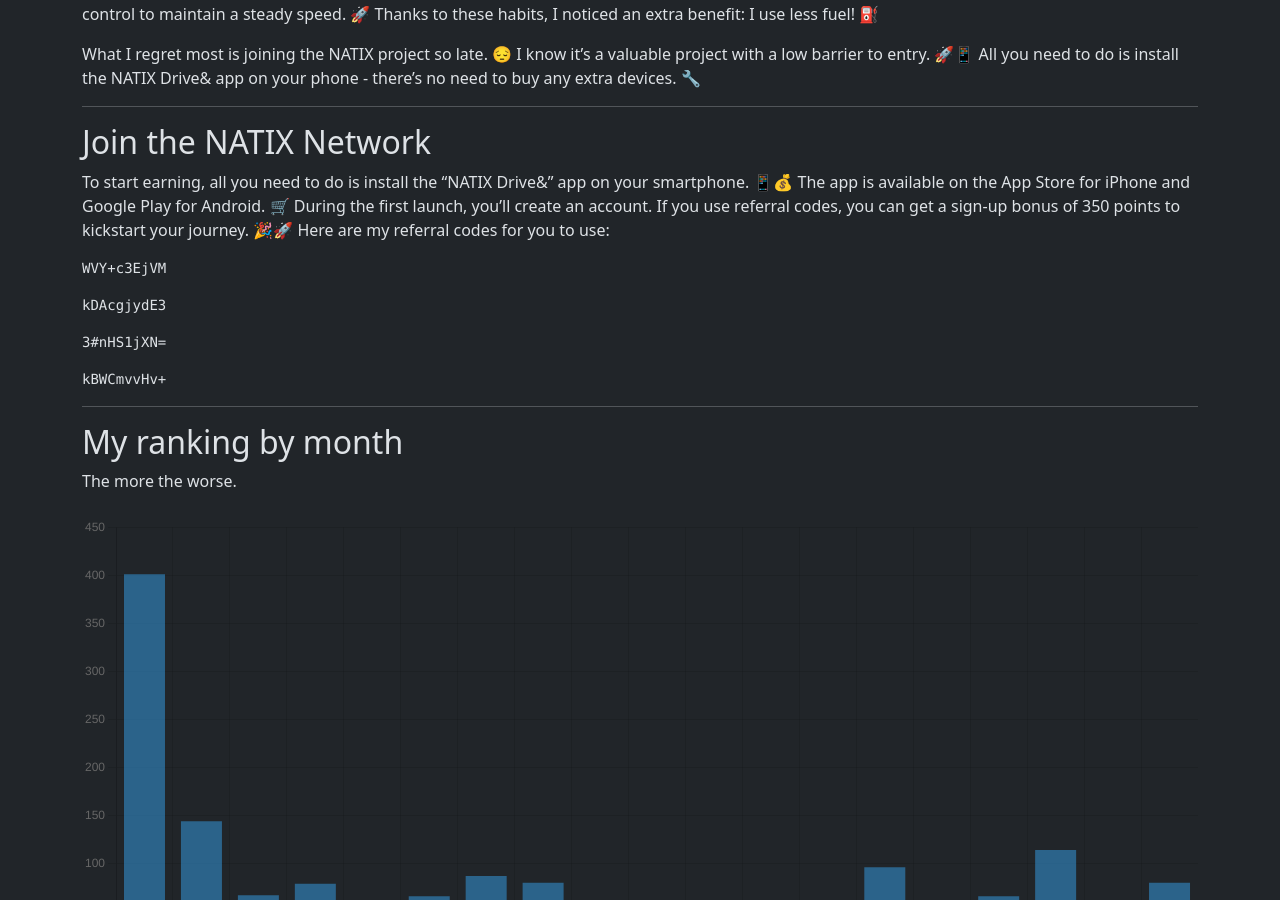
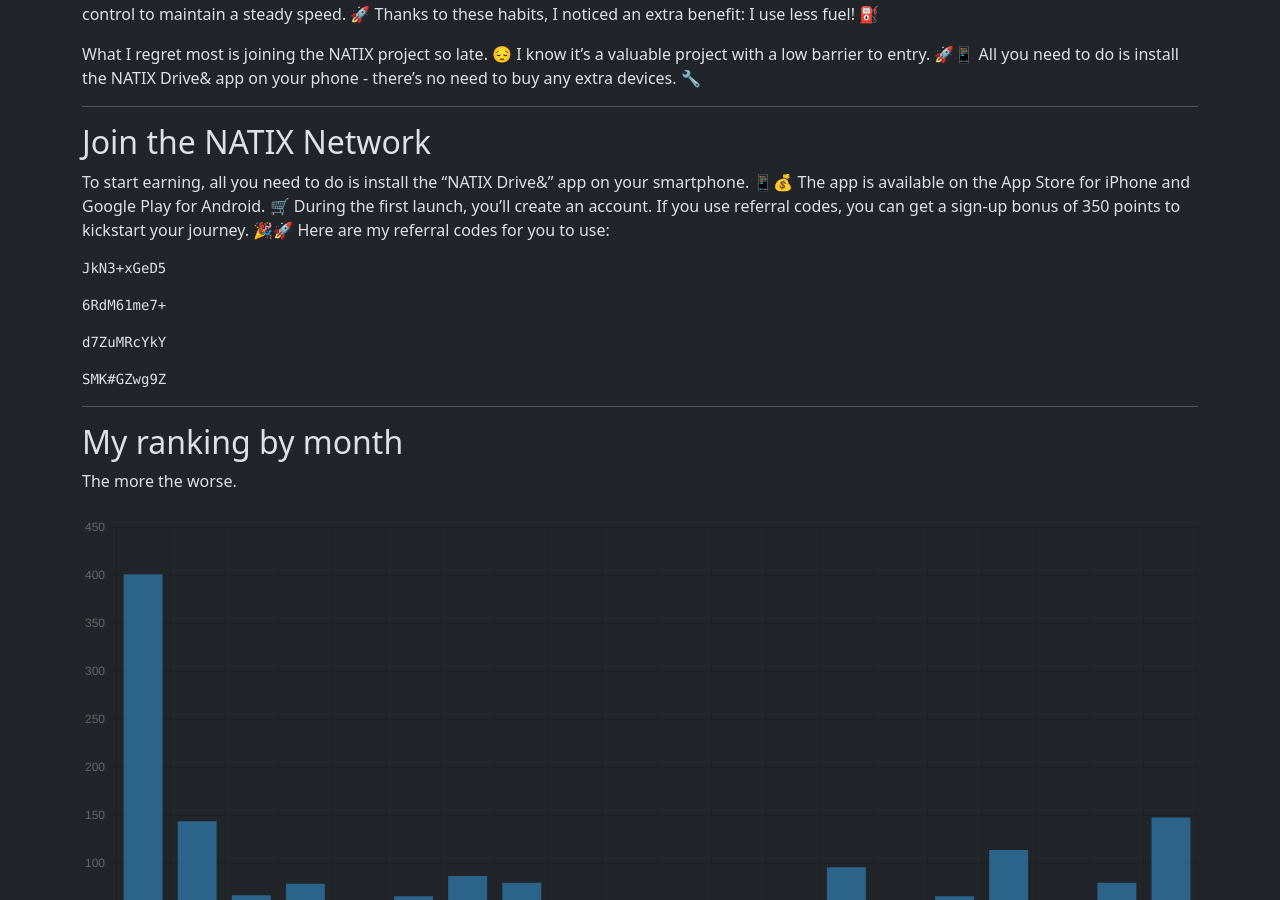
Before and after one commit to torrocus/natix, a Jekyll site: the page built from index.md, in a window 1280 px wide and 900 px high, scrolled down 2352 px. Built offline with Jekyll 4.4.1, drawn with Linux system fonts in a browser that asks for light colours; comment, search, counter and statistics services are not loaded.

Commit message:
Update NATIX index

````diff
--- a/index.md
+++ b/index.md
@@ -136,19 +136,19 @@ If you use referral codes, you can get a sign-up bonus of 350 points to kickstar
 Here are my referral codes for you to use:
 <!-- NATIX-REFERRAL-CODES-LIST:START -->
 ```
-WVY+c3EjVM
+JkN3+xGeD5
 ```
 
 ```
-kDAcgjydE3
+6RdM61me7+
 ```
 
 ```
-3#nHS1jXN=
+d7ZuMRcYkY
 ```
 
 ```
-kBWCmvvHv+
+SMK#GZwg9Z
 ```
 <!-- NATIX-REFERRAL-CODES-LIST:END -->
 <!--
````
Also changed, not shown: other parts of index.md (+2 -2 lines).
